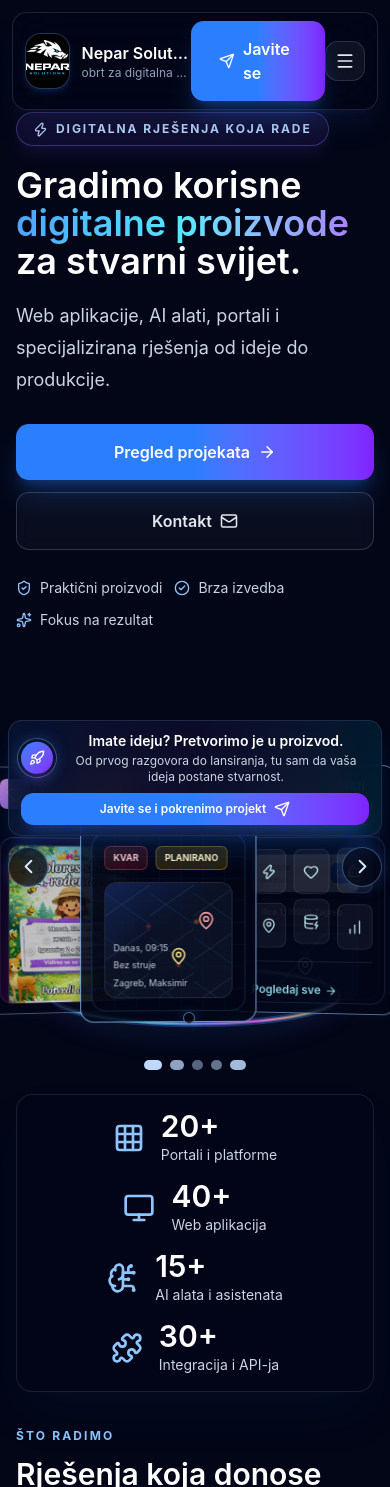
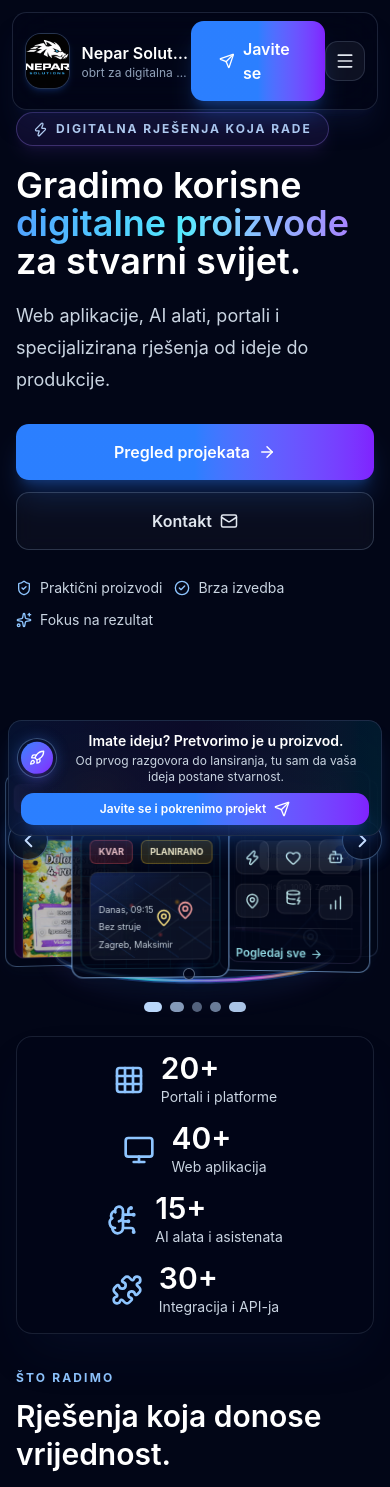
Before and after one commit to Weparche/nepar, a React (Vite) app: page / in a window 390 px wide. Shown: the top 1487 px of the page. Built offline with nearby package versions, Linux system fonts and the light colour scheme.

Commit message:
chatgpt-redizajn-mobile

```diff
--- a/src/App.jsx
+++ b/src/App.jsx
@@ -167,8 +167,8 @@ function Navbar() {
                   {label}
                 </a>
               ))}
-              <MotionButton href="#kontakt" className="mt-2 justify-center px-5 py-3 text-sm sm:px-6 sm:py-4 sm:text-base">
-                <Send size={20} />
+              <MotionButton href="#kontakt" className="mt-1 justify-self-start px-3 py-2 text-xs sm:mt-2 sm:justify-self-stretch sm:px-6 sm:py-4 sm:text-base">
+                <Send className="size-3.5 sm:size-5" />
                 Javite se
               </MotionButton>
             </div>
--- a/src/OrbitalProjectCarousel.jsx
+++ b/src/OrbitalProjectCarousel.jsx
@@ -73,12 +73,12 @@ function useCarouselSize() {
       const width = window.innerWidth;
 
       if (width < 480) {
-        setSize({ radiusX: 130, radiusY: 26, orbitCenterY: 310, sceneHeight: 392, isMobile: true });
+        setSize({ radiusX: 124, radiusY: 24, orbitCenterY: 268, sceneHeight: 334, isMobile: true });
         return;
       }
 
       if (width < 768) {
-        setSize({ radiusX: 190, radiusY: 30, orbitCenterY: 320, sceneHeight: 410, isMobile: true });
+        setSize({ radiusX: 178, radiusY: 28, orbitCenterY: 282, sceneHeight: 356, isMobile: true });
         return;
       }
 
@@ -118,7 +118,7 @@ function getOrbitalPosition(baseAngle, index, radiusX, radiusY) {
 
 function OutagePreview() {
   return (
-    <div className="relative h-[178px] overflow-hidden rounded-[0.9rem] border border-cyan-300/15 bg-slate-950/72 p-3 sm:h-[238px]">
+    <div className="relative h-[138px] overflow-hidden rounded-[0.75rem] border border-cyan-300/15 bg-slate-950/72 p-2 sm:h-[238px] sm:rounded-[0.9rem] sm:p-3">
       <div className="absolute inset-0 opacity-35 [background-image:linear-gradient(rgba(34,211,238,.14)_1px,transparent_1px),linear-gradient(90deg,rgba(34,211,238,.14)_1px,transparent_1px)] [background-size:22px_22px]" />
       <div className="relative flex items-center gap-2">
         <span className="rounded-md border border-red-400/30 bg-red-500/15 px-2 py-1 text-[9px] font-bold uppercase text-red-200">
@@ -128,7 +128,7 @@ function OutagePreview() {
           Planirano
         </span>
       </div>
-      <div className="absolute inset-x-3 bottom-3 top-12 overflow-hidden rounded-xl border border-white/10 bg-slate-900/75">
+      <div className="absolute inset-x-2 bottom-2 top-10 overflow-hidden rounded-lg border border-white/10 bg-slate-900/75 sm:inset-x-3 sm:bottom-3 sm:top-12 sm:rounded-xl">
         <div className="absolute inset-0 bg-[radial-gradient(circle_at_34%_38%,rgba(239,68,68,.45),transparent_3%),radial-gradient(circle_at_72%_34%,rgba(245,158,11,.48),transparent_3%),radial-gradient(circle_at_58%_72%,rgba(239,68,68,.42),transparent_3%),linear-gradient(145deg,rgba(30,64,175,.35),transparent_42%)]" />
         <div className="absolute inset-0 opacity-55 [background-image:linear-gradient(35deg,transparent_44%,rgba(59,130,246,.28)_45%,transparent_47%),linear-gradient(145deg,transparent_42%,rgba(148,163,184,.22)_44%,transparent_46%)] [background-size:44px_44px]" />
         <div className="absolute bottom-2 left-2 space-y-1 text-[9px] text-slate-300">
@@ -145,7 +145,7 @@ function OutagePreview() {
 
 function InvitePreview({ compact = false }) {
   return (
-    <div className="relative grid h-[178px] place-items-center overflow-hidden rounded-[0.9rem] border border-fuchsia-300/20 bg-gradient-to-br from-slate-950 via-fuchsia-950/40 to-slate-950 p-2 sm:h-[238px]">
+    <div className="relative grid h-[138px] place-items-center overflow-hidden rounded-[0.75rem] border border-fuchsia-300/20 bg-gradient-to-br from-slate-950 via-fuchsia-950/40 to-slate-950 p-2 sm:h-[238px] sm:rounded-[0.9rem]">
       <div className="absolute inset-0 bg-[radial-gradient(circle_at_22%_22%,rgba(250,204,21,.18),transparent_8%),radial-gradient(circle_at_80%_24%,rgba(255,255,255,.13),transparent_7%),radial-gradient(circle_at_28%_78%,rgba(244,114,182,.18),transparent_10%)]" />
       <motion.img
         src="/brand/pozivnica-home-cura.jpg"
@@ -161,15 +161,15 @@ function InvitePreview({ compact = false }) {
 
 function AiPreview({ compact = false }) {
   return (
-    <div className="h-[178px] rounded-[0.9rem] border border-blue-300/15 bg-slate-950/78 p-3 sm:h-[238px]">
-      <div className="mb-3 flex items-center gap-2 rounded-xl bg-white/[0.06] px-2.5 py-2 text-[10px] text-slate-200">
+    <div className="h-[138px] rounded-[0.75rem] border border-blue-300/15 bg-slate-950/78 p-2 sm:h-[238px] sm:rounded-[0.9rem] sm:p-3">
+      <div className="mb-2 flex items-center gap-2 rounded-lg bg-white/[0.06] px-2 py-1.5 text-[9px] text-slate-200 sm:mb-3 sm:rounded-xl sm:px-2.5 sm:py-2 sm:text-[10px]">
         <Bot size={14} className="text-blue-200" />
         Kako mogu pomo\u0107i?
       </div>
-      <div className="ml-auto w-4/5 rounded-xl bg-gradient-to-r from-indigo-500 to-blue-500 p-2 text-[10px] font-medium text-white">
+      <div className="ml-auto w-4/5 rounded-lg bg-gradient-to-r from-indigo-500 to-blue-500 p-1.5 text-[9px] font-medium text-white sm:rounded-xl sm:p-2 sm:text-[10px]">
         Analiziraj klasifikaciju djelatnosti za firmu.
       </div>
-      <div className="mt-3 grid grid-cols-2 gap-2">
+      <div className="mt-2 grid grid-cols-2 gap-2 sm:mt-3">
         <div className="rounded-lg border border-white/10 bg-white/[0.04] p-2">
           <p className="text-[9px] text-slate-500">Klasifikacija</p>
           <p className="text-xs font-semibold text-white">Ex 62.01</p>
@@ -179,7 +179,7 @@ function AiPreview({ compact = false }) {
           <p className="text-xs font-semibold text-cyan-200">Niski</p>
         </div>
       </div>
-      <div className="mt-4 flex h-12 items-end gap-1 sm:mt-6 sm:h-20">
+      <div className="mt-2 flex h-8 items-end gap-1 sm:mt-6 sm:h-20">
         {[36, 58, 46, 64, 52, 72].map((h, i) => (
           <motion.span
             key={i}
@@ -196,17 +196,17 @@ function AiPreview({ compact = false }) {
 
 function GeoPreview() {
   return (
-    <div className="h-[178px] rounded-[0.9rem] border border-teal-300/15 bg-slate-950/78 p-3 sm:h-[238px]">
-      <div className="mb-2 flex items-center gap-2 rounded-lg bg-white px-2.5 py-2 text-[10px] text-slate-500">
+    <div className="h-[138px] rounded-[0.75rem] border border-teal-300/15 bg-slate-950/78 p-2 sm:h-[238px] sm:rounded-[0.9rem] sm:p-3">
+      <div className="mb-1.5 flex items-center gap-2 rounded-lg bg-white px-2 py-1.5 text-[9px] text-slate-500 sm:mb-2 sm:px-2.5 sm:py-2 sm:text-[10px]">
         Unesite adresu...
         <span className="ml-auto grid size-6 place-items-center rounded-md bg-blue-600 text-white">
           <Search size={12} />
         </span>
       </div>
-      <div className="mb-2 rounded-lg border border-white/10 bg-white/[0.05] px-2.5 py-2 text-[10px] text-slate-200">
+      <div className="mb-1.5 rounded-lg border border-white/10 bg-white/[0.05] px-2 py-1.5 text-[9px] text-slate-200 sm:mb-2 sm:px-2.5 sm:py-2 sm:text-[10px]">
         Ilica 1, 10000 Zagreb
       </div>
-      <div className="relative h-[82px] overflow-hidden rounded-xl border border-white/10 bg-blue-950/55 sm:h-[142px]">
+      <div className="relative h-[54px] overflow-hidden rounded-lg border border-white/10 bg-blue-950/55 sm:h-[142px] sm:rounded-xl">
         <div className="absolute inset-0 opacity-70 [background-image:linear-gradient(rgba(59,130,246,.18)_1px,transparent_1px),linear-gradient(90deg,rgba(59,130,246,.18)_1px,transparent_1px)] [background-size:18px_18px]" />
         <div className="absolute inset-0 bg-[linear-gradient(132deg,transparent_43%,rgba(59,130,246,.55)_44%,transparent_46%),linear-gradient(62deg,transparent_55%,rgba(148,163,184,.25)_56%,transparent_58%)]" />
         <MapPin className="absolute left-1/2 top-7 -translate-x-1/2 text-blue-300" size={24} />
@@ -217,20 +217,20 @@ function GeoPreview() {
 
 function MorePreview({ compact = false }) {
   return (
-    <div className="h-[178px] rounded-[0.9rem] border border-violet-300/15 bg-slate-950/78 p-3 sm:h-[238px]">
+    <div className="h-[138px] rounded-[0.75rem] border border-violet-300/15 bg-slate-950/78 p-2 sm:h-[238px] sm:rounded-[0.9rem] sm:p-3">
       <div className="grid grid-cols-3 gap-2">
         {[Zap, Heart, Bot, MapPin, DatabaseZap, ChartNoAxesColumnIncreasing].map((Icon, index) => (
           <motion.div
             key={index}
             animate={compact ? false : { y: [0, index % 2 ? 3 : -3, 0] }}
             transition={compact ? undefined : { duration: 3 + index * 0.2, repeat: Infinity, ease: "easeInOut" }}
-            className="grid h-12 place-items-center rounded-lg border border-white/10 bg-white/[0.06] sm:h-16"
+            className="grid h-9 place-items-center rounded-lg border border-white/10 bg-white/[0.06] sm:h-16"
           >
             <Icon className="text-cyan-100" size={17} />
           </motion.div>
         ))}
       </div>
-      <div className="mt-4 border-t border-white/10 pt-4">
+      <div className="mt-3 border-t border-white/10 pt-3 sm:mt-4 sm:pt-4">
         <span className="inline-flex items-center gap-1 text-xs font-semibold text-cyan-200">
           Pogledaj sve <ArrowRight size={13} />
         </span>
@@ -257,7 +257,7 @@ function OrbitalCard({ card, opacity, filter, boxShadow, borderColor, isMobile }
   return (
     <CardShell
       {...linkProps}
-      className={`orbital-card relative block w-[176px] overflow-hidden rounded-[0.85rem] border bg-slate-950/88 p-2.5 shadow-md shadow-blue-950/25 sm:w-[230px] sm:rounded-[1rem] sm:p-3 sm:backdrop-blur-xl xl:w-[246px] ${
+      className={`orbital-card relative block w-[158px] overflow-hidden rounded-[0.75rem] border bg-slate-950/88 p-2 shadow-md shadow-blue-950/25 sm:w-[230px] sm:rounded-[1rem] sm:p-3 sm:backdrop-blur-xl xl:w-[246px] ${
         card.href ? "cursor-pointer" : ""
       }`}
       style={{
@@ -276,8 +276,8 @@ function OrbitalCard({ card, opacity, filter, boxShadow, borderColor, isMobile }
           <Icon size={17} />
         </span>
         <div className="min-w-0">
-          <h3 className="truncate text-sm font-semibold text-white sm:text-lg">{card.title}</h3>
-          <p className="mt-1 line-clamp-2 text-[11px] leading-4 text-slate-300 sm:text-xs sm:leading-5">{card.description}</p>
+          <h3 className="truncate text-xs font-semibold text-white sm:text-lg">{card.title}</h3>
+          <p className="mt-0.5 line-clamp-2 text-[10px] leading-3.5 text-slate-300 sm:mt-1 sm:text-xs sm:leading-5">{card.description}</p>
         </div>
       </div>
       <Preview type={card.preview} compact={isMobile} />
@@ -385,7 +385,7 @@ export default function OrbitalProjectCarousel() {
   const prefersReducedMotion = useReducedMotion();
   useAnimationFrame((time, delta) => {
     if (prefersReducedMotion) return;
-    const next = (angle.get() + delta * (isMobile ? 0.0019 : 0.0046)) % 360;
+    const next = (angle.get() + delta * (isMobile ? 0.0034 : 0.0046)) % 360;
     angle.set(next);
   });
 
```
Also changed, not shown: 4 other files (tests, documents, lock files or other folders).
